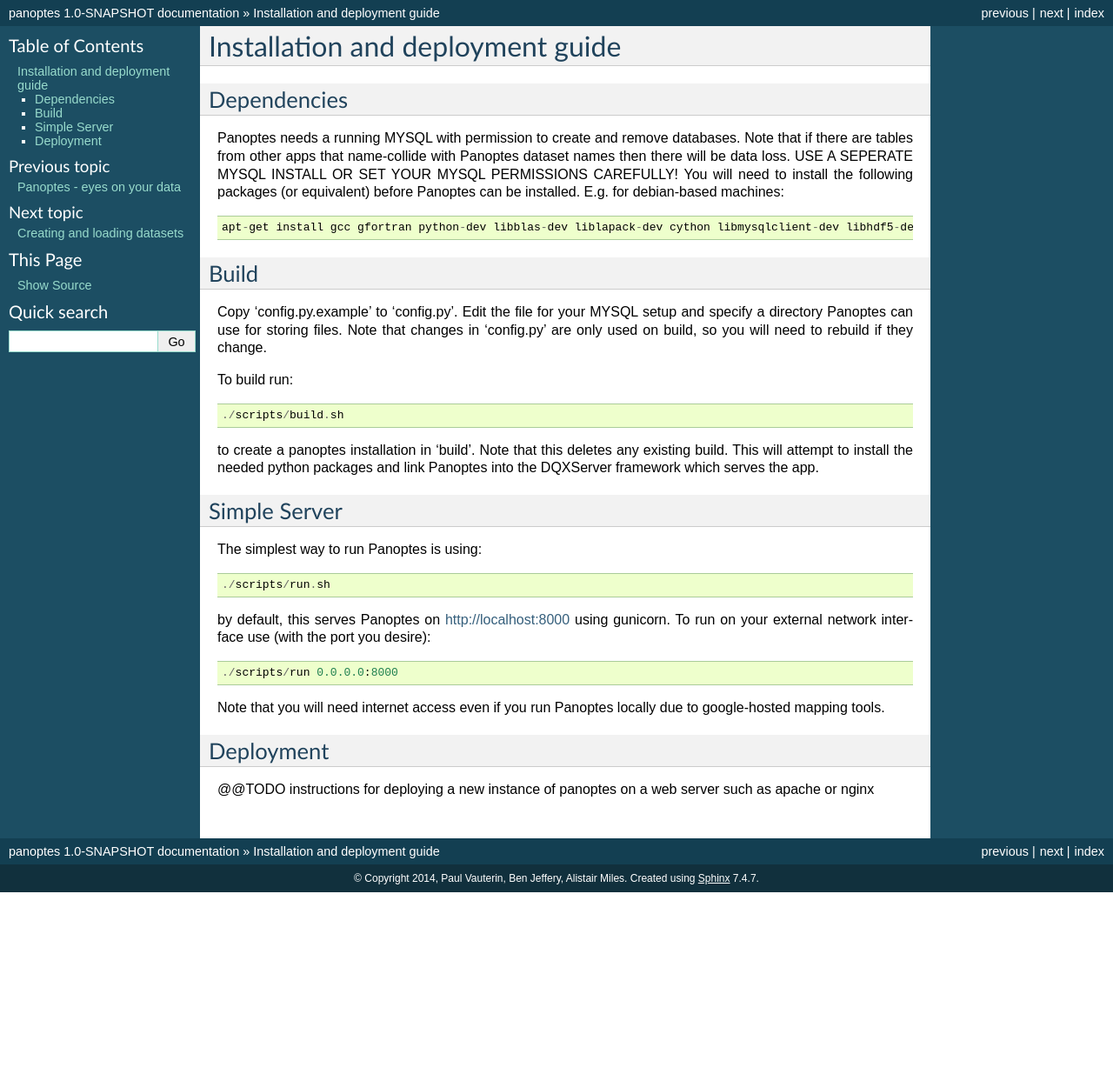
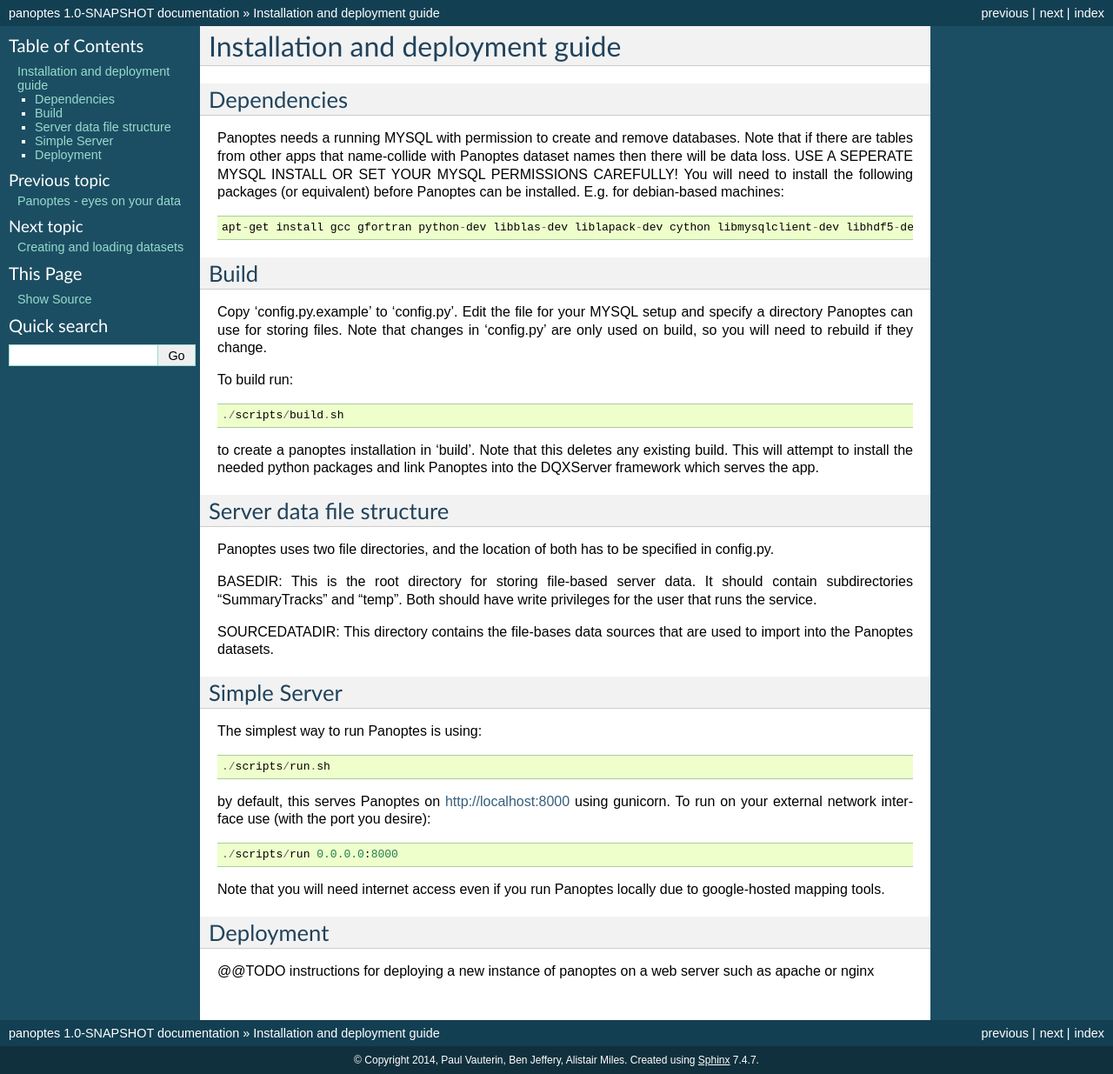
Before and after one commit to cggh/panoptes, a Sphinx documentation site: the page built from documentation/deployment.rst, in a window 1280 px wide. Shown: the whole page at 87% size. Built offline with Sphinx 7.4.7, drawn with Linux system fonts in a browser that asks for light colours; before the commit the page ends 1026 px from its top, so only the background shows below that.

Commit message:
Update deployment.rst

```diff
--- a/documentation/deployment.rst
+++ b/documentation/deployment.rst
@@ -16,12 +16,24 @@ Build
 Copy 'config.py.example' to 'config.py'. Edit the file for your MYSQL setup and specify a directory Panoptes can use for storing files.
 Note that changes in 'config.py' are only used on build, so you will need to rebuild if they change.
 
+
 To build run::
 
 	./scripts/build.sh
 
 to create a panoptes installation in 'build'. Note that this deletes any existing build.
 This will attempt to install the needed python packages and link Panoptes into the DQXServer framework which serves the app.
+
+Server data file structure
+--------------------------
+Panoptes uses two file directories, and the location of both has to be specified in config.py.
+
+BASEDIR:
+This is the root directory for storing file-based server data. It should contain subdirectories "SummaryTracks" and "temp".
+Both should have write privileges for the user that runs the service.
+
+SOURCEDATADIR:
+This directory contains the file-bases data sources that are used to import into the Panoptes datasets.
 
 Simple Server
 -------------
```
